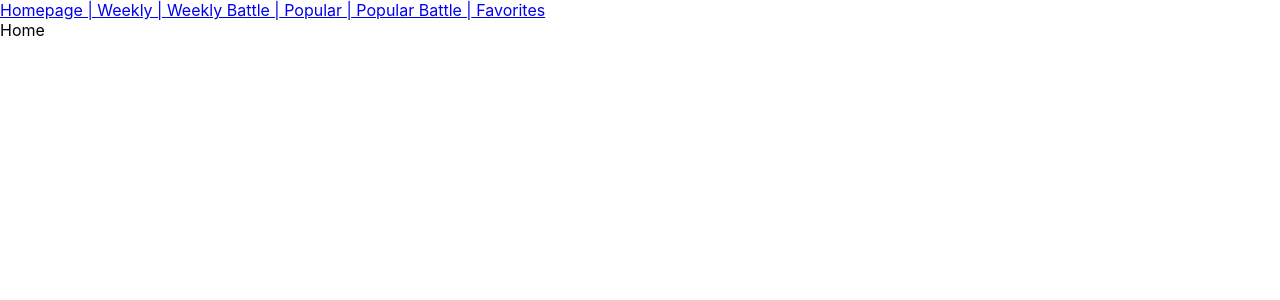
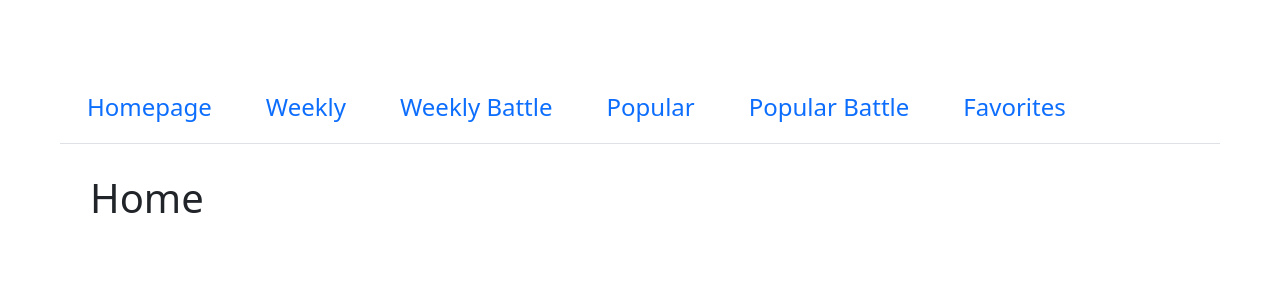
Before and after one commit to ChiBienayme/React-moovice1, a React (Create React App) app: page / in a window 1280 px wide. Shown: the top 300 px of the page. Built offline with nearby package versions, Linux system fonts and the light colour scheme.

Commit message:
Add a component Card

```diff
--- a/src/App.css
+++ b/src/App.css
@@ -1,38 +1,12 @@
-.App {
-  text-align: center;
+*{
+  margin: 10px;
+  padding: 10px;
 }
-
-.App-logo {
-  height: 40vmin;
-  pointer-events: none;
+.nav {
+  font-size: 24px;
+  font-weight: 200;
 }
-
-@media (prefers-reduced-motion: no-preference) {
-  .App-logo {
-    animation: App-logo-spin infinite 20s linear;
-  }
+.nav-link:hover{
+  color: black;
+  background-color: rgb(214, 229, 252);
 }
-
-.App-header {
-  background-color: #282c34;
-  min-height: 100vh;
-  display: flex;
-  flex-direction: column;
-  align-items: center;
-  justify-content: center;
-  font-size: calc(10px + 2vmin);
-  color: white;
-}
-
-.App-link {
-  color: #61dafb;
-}
-
-@keyframes App-logo-spin {
-  from {
-    transform: rotate(0deg);
-  }
-  to {
-    transform: rotate(360deg);
-  }
-}
--- a/src/App.js
+++ b/src/App.js
@@ -1,6 +1,7 @@
 import React from 'react';
 import { BrowserRouter, Switch, Route, Link } from "react-router-dom";
 
+// Pages
 import Home from "./pages/Home";
 import Weekly from "./pages/Weekly";
 import WeeklyBattle from "./pages/WeeklyBattle";
@@ -8,19 +9,23 @@ import Popular from "./pages/Popular";
 import PopularBattle from "./pages/PopularBattle";
 import Favorites from "./pages/Favorites";
 
+// Bootstrap
+import "bootstrap/dist/css/bootstrap.min.css"
+import "./App.css"
+
 
 class App extends React.Component {
 
   render() {
     return (
       <BrowserRouter>
-            <nav>
-                <Link to="/"> Homepage | </Link>
-                <Link to="/weekly"> Weekly | </Link>
-                <Link to="/weekly-battle"> Weekly Battle |</Link>
-                <Link to="/popular"> Popular |</Link>
-                <Link to="/popular-battle"> Popular Battle |</Link>
-                <Link to="/favorites"> Favorites </Link>
+            <nav className='nav nav-tabs'>
+                <Link className="nav-link" to="/"> Homepage  </Link>
+                <Link className="nav-link" to="/weekly"> Weekly  </Link>
+                <Link className="nav-link" to="/weekly-battle"> Weekly Battle </Link>
+                <Link className="nav-link" to="/popular"> Popular </Link>
+                <Link className="nav-link" to="/popular-battle"> Popular Battle </Link>
+                <Link className="nav-link" to="/favorites"> Favorites </Link>
             </nav>
 
             <Switch>
--- /dev/null
+++ b/src/components/Card.js
@@ -0,0 +1,17 @@
+import React from 'react'
+
+class Card extends React.Component {
+  render() {
+    return (
+      <div>
+
+          <img src="https://www.pngall.com/wp-content/uploads/1/Film-High-Quality-PNG.png" width="200px" alt="" />
+           <p> Title: {this.props.title} </p>
+           <p> Year: {this.props.year} </p>
+           <p> Description: {this.props.description} </p>
+      </div>
+    )
+  }
+}
+
+export default Card
--- a/src/pages/Favorites.js
+++ b/src/pages/Favorites.js
@@ -3,7 +3,10 @@ import React from 'react'
 class Favorites extends React.Component {
   render() {
     return (
-      <div>Favorites</div>
+      <div>
+          <h1>Favorites</h1>
+
+        </div>
     )
   }
 }
--- a/src/pages/Home.js
+++ b/src/pages/Home.js
@@ -3,7 +3,9 @@ import React from 'react'
 class Home extends React.Component {
   render() {
     return (
-      <div>Home</div>
+      <div>
+          <h1>Home</h1>
+      </div>
     )
   }
 }
--- a/src/pages/Popular.js
+++ b/src/pages/Popular.js
@@ -1,11 +1,50 @@
 import React from 'react'
+import Card from '../components/Card';
 
 class Popular extends React.Component {
-  render() {
-    return (
-      <div>Popular</div>
-    )
-  }
+    constructor(){
+        super();
+        this.state= {
+            movies: [],
+        };
+        this.getMovies = this.getMovies.bind(this)
+    }
+
+    componentDidMount() {
+		this.getMovies("");
+	}
+
+
+    getMovies() {
+        fetch(`https://api.themoviedb.org/3/discover/movie?sort_by=popularity.desc&api_key={TheMovieDatabaseAS3}`)
+        .then((res) => res.json())
+        .then((res) => {
+        console.log(res);
+        this.setState({ image: res[0].image.png,
+                        title: res[0].title,
+                        year: res[0].year,
+                        description: res[0].description,
+
+                        });
+        })
+        .catch(error => console.log(error));
+
+    }
+
+    render() {
+        return (
+            <div>
+                <h1> Popular </h1>
+                <Card
+                    image={this.state.image}
+                    title={this.state.title}
+                    year={this.state.year}
+                    description={this.state.description}
+
+                />
+            </div>
+        )
+    }
 }
 
 export default Popular
--- a/src/pages/PopularBattle.js
+++ b/src/pages/PopularBattle.js
@@ -3,7 +3,10 @@ import React from 'react'
 class PopularBattle extends React.Component {
   render() {
     return (
-      <div>PopularBattle</div>
+      <div>
+          <h1> Popular Battle </h1>
+
+        </div>
     )
   }
 }
--- a/src/pages/Weekly.js
+++ b/src/pages/Weekly.js
@@ -3,7 +3,9 @@ import React from 'react'
 class Weekly extends React.Component {
   render() {
     return (
-      <div>Weekly</div>
+      <div>
+          <h1> Weekly </h1>
+        </div>
     )
   }
 }
--- a/src/pages/WeeklyBattle.js
+++ b/src/pages/WeeklyBattle.js
@@ -3,7 +3,9 @@ import React from 'react'
 class WeeklyBattle extends React.Component {
   render() {
     return (
-      <div>WeeklyBattle</div>
+      <div>
+          <h1> Weekly Battle </h1>
+        </div>
     )
   }
 }
```
